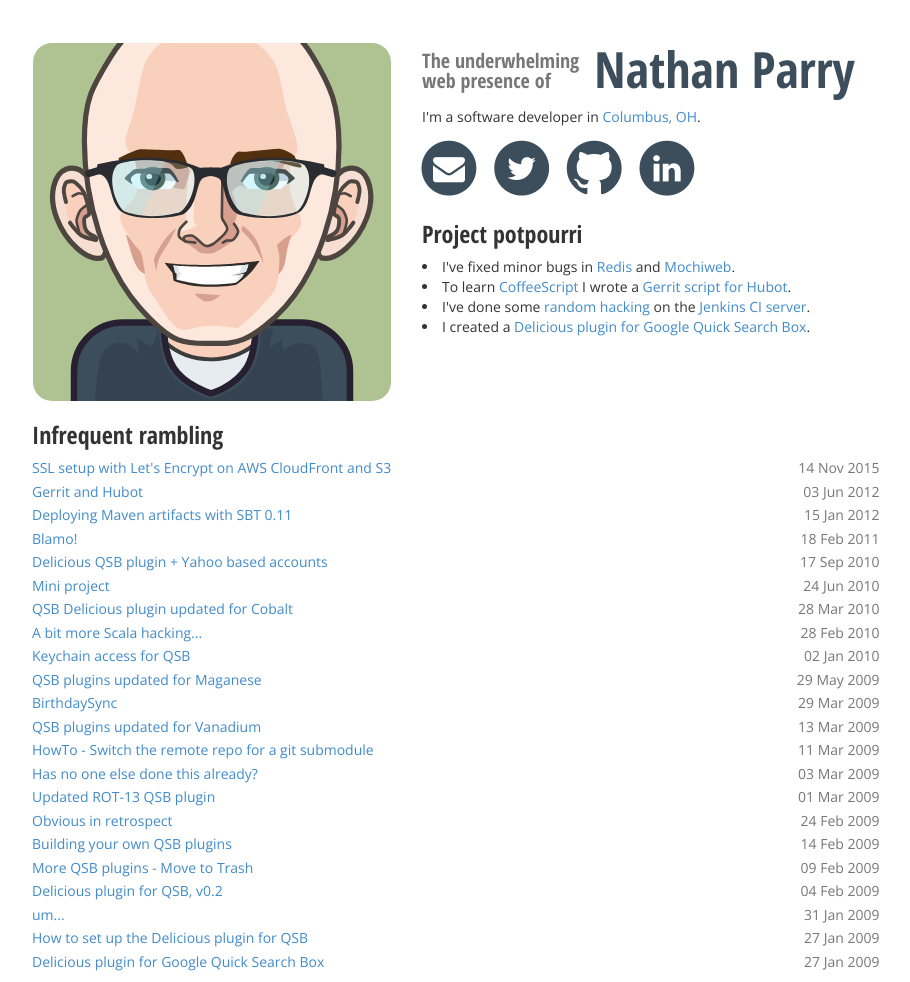
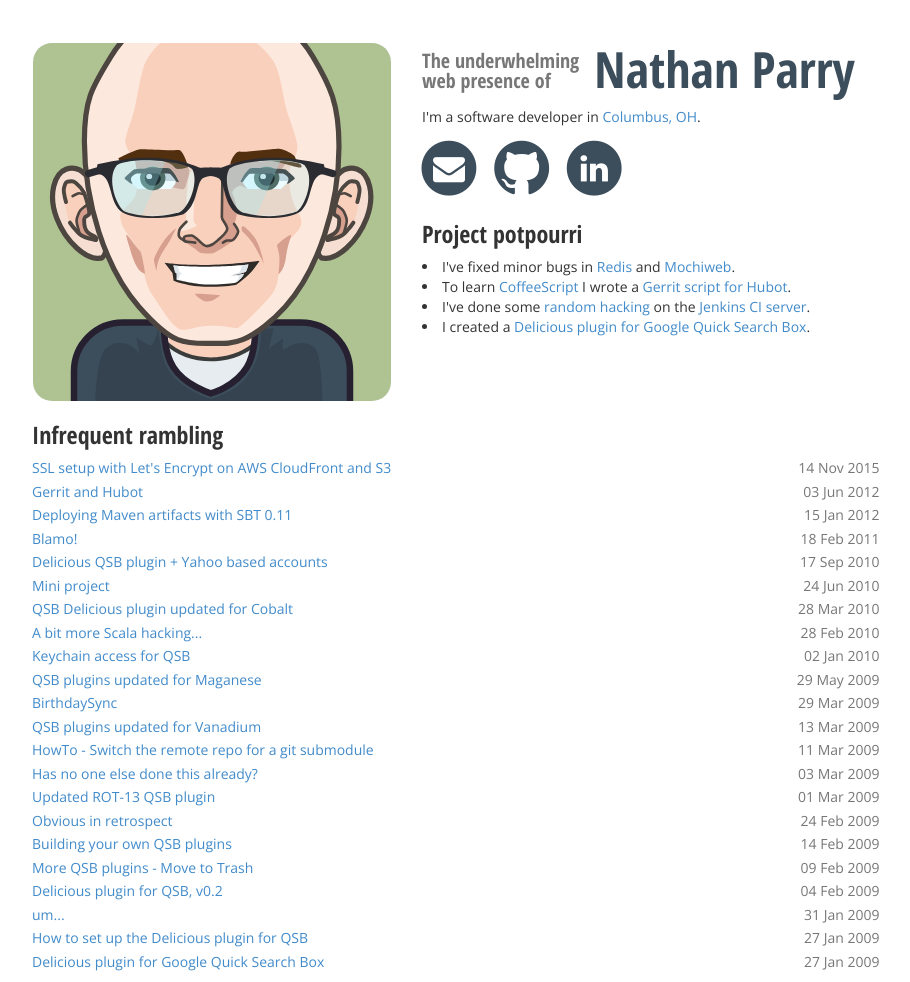
Before and after one commit to nparry/nparry.com, a Jekyll site: the page built from index.html, in a window 1280 px wide. Shown: the whole page, without its empty margins (38-948 px from the left). Built offline with Jekyll 4.4.1, drawn with Linux system fonts in a browser that asks for light colours.

Commit message:
Remove Twitter link

```diff
--- a/index.html
+++ b/index.html
@@ -19,13 +19,6 @@
           <i class="fa fa-envelope fa-stack-1x fa-inverse"></i>
         </span>
         <span class="hidden">Contact me via email</span>
-      </a></li>
-      <li><a title="Follow me on Twitter" href="https://twitter.com/nriposte/">
-        <span class="fa-stack" aria-hidden="true">
-          <b class="fa fa-circle fa-stack-2x"></b>
-          <i class="fa fa-twitter fa-stack-1x fa-inverse"></i>
-        </span>
-        <span class="hidden">Follow me on Twitter</span>
       </a></li>
       <li><a title="View my projects on Github" href="https://github.com/nparry/">
         <span class="fa-stack" aria-hidden="true">
```
